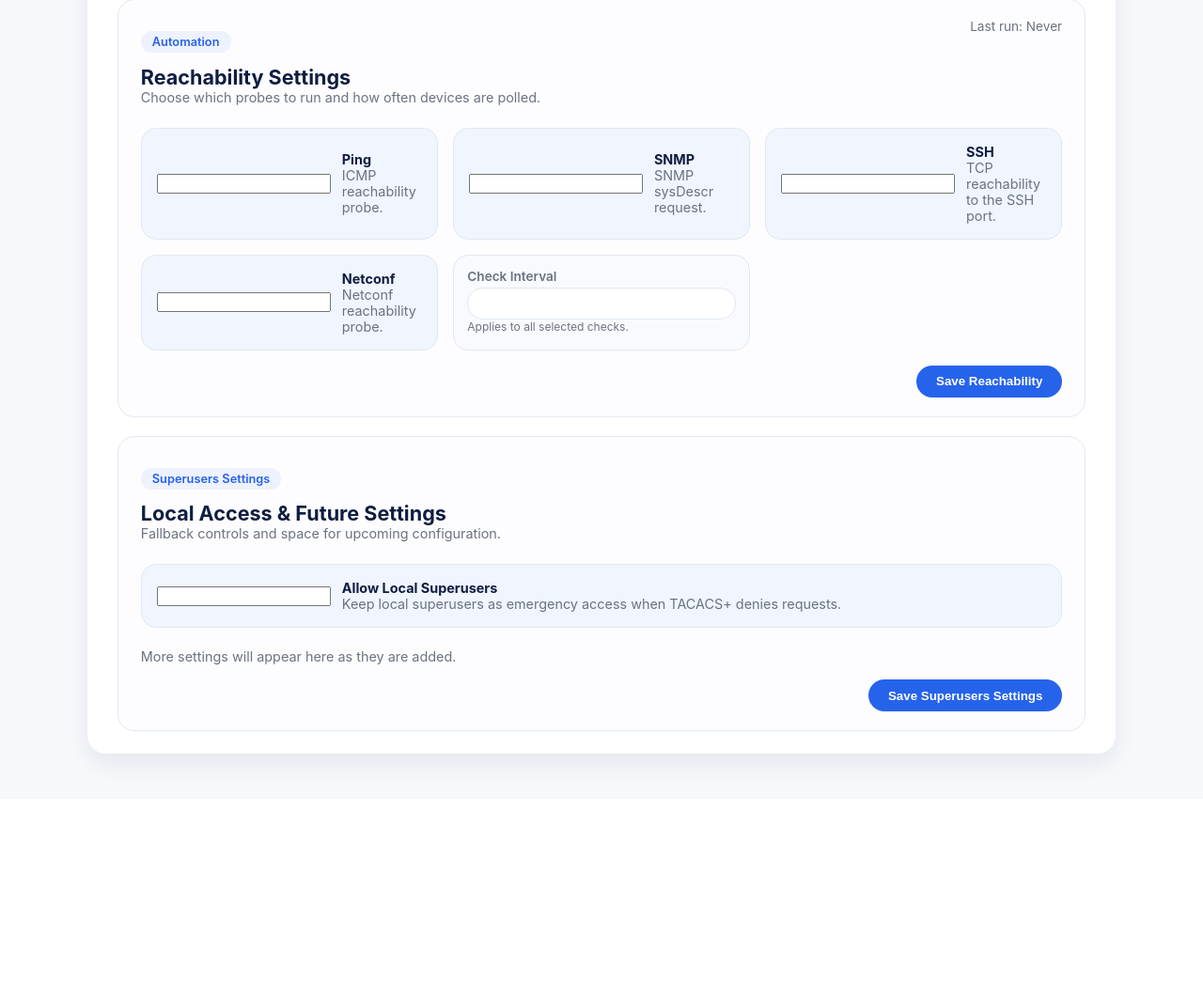
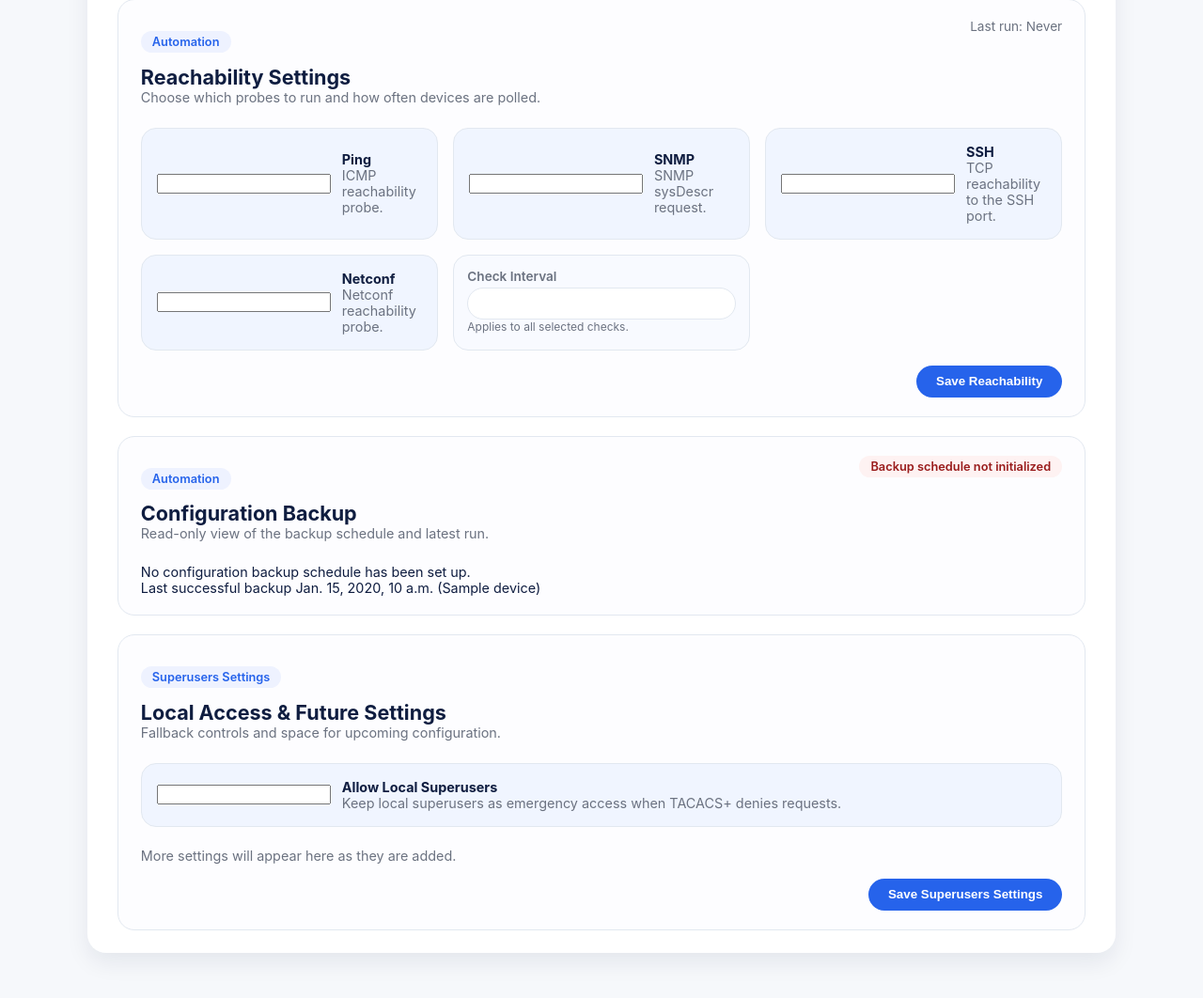
Before and after one commit to hamidsadegh/zas, a Django app: template accounts/templates/settings/system_settings.html in a window 1280 px wide. Shown: the part 590-1652 px from the top of the page at 94% size. Before the commit the page ends 1412 px from the top, so only its background shows below. Run offline with Django 5.2, Linux system fonts and the light colour scheme; the template is opened without the code that fills it: most values are stand-ins (such as "Sample title", 1, 10 or a date in 2020); form fields are guessed from the names that the template uses.

Commit message:
Implemented read-only Configuration Backup visibility in System Settings; Create bootstrap_schedules for recreate celery jobs after fresh DB.

```diff
--- a/accounts/templates/settings/system_settings.html
+++ b/accounts/templates/settings/system_settings.html
@@ -336,6 +336,55 @@ main {
             </div>
         </form>
 
+        <div class="settings-form section-card" aria-label="Configuration backup status">
+            <div class="section-heading">
+                <div>
+                    <p class="tag">Automation</p>
+                    <h2 style="margin: 0;">Configuration Backup</h2>
+                    <p style="margin: 0; color: var(--muted);">Read-only view of the backup schedule and latest run.</p>
+                </div>
+                <div class="meta-line">
+                    {% if backup_schedule %}
+                        {% if backup_schedule.enabled %}
+                            <span class="tag">Enabled</span>
+                        {% else %}
+                            <span class="tag" style="background:#fef2f2;color:#991b1b;">Disabled</span>
+                        {% endif %}
+                    {% else %}
+                        <span class="tag" style="background:#fef2f2;color:#991b1b;">Backup schedule not initialized</span>
+                    {% endif %}
+                </div>
+            </div>
+            <div class="info-block">
+                {% if backup_schedule %}
+                <div class="info-item">
+                    <span>Frequency</span>
+                    <span>{{ backup_schedule.schedule_summary|default:"—" }}</span>
+                </div>
+                <div class="info-item">
+                    <span>Last run</span>
+                    <span>{{ backup_schedule.periodic_task.last_run_at|default:"Never" }}</span>
+                </div>
+                <div class="info-item">
+                    <span>Total runs</span>
+                    <span>{{ backup_schedule.periodic_task.total_run_count|default:0 }}</span>
+                </div>
+                {% else %}
+                <p style="margin:0;">No configuration backup schedule has been set up.</p>
+                {% endif %}
+                <div class="info-item">
+                    <span>Last successful backup</span>
+                    <span>
+                        {% if latest_backup %}
+                            {{ latest_backup.backup_time }} ({{ latest_backup.device.name }})
+                        {% else %}
+                            Never
+                        {% endif %}
+                    </span>
+                </div>
+            </div>
+        </div>
+
         <form method="post" class="settings-form section-card" novalidate>
             {% csrf_token %}
             <input type="hidden" name="section" value="superusers">
```
Also changed, not shown: accounts/views/system_setting_view.py (+12 -0 lines), automation/management/commands/bootstrap_schedules.py (+22 -2 lines).
